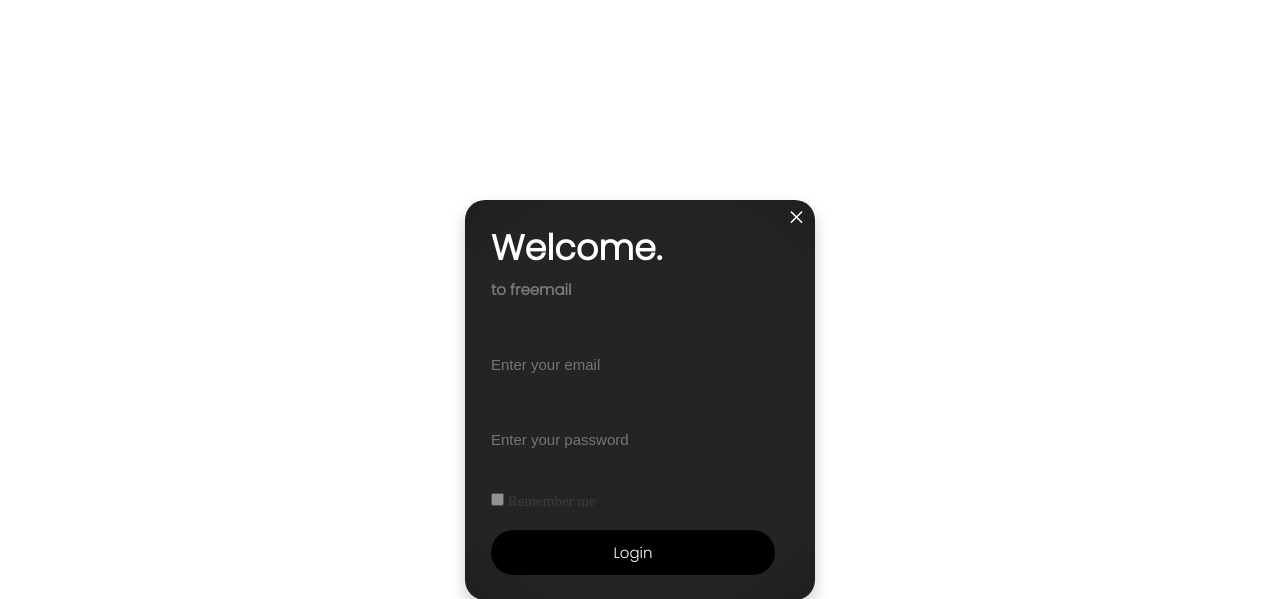
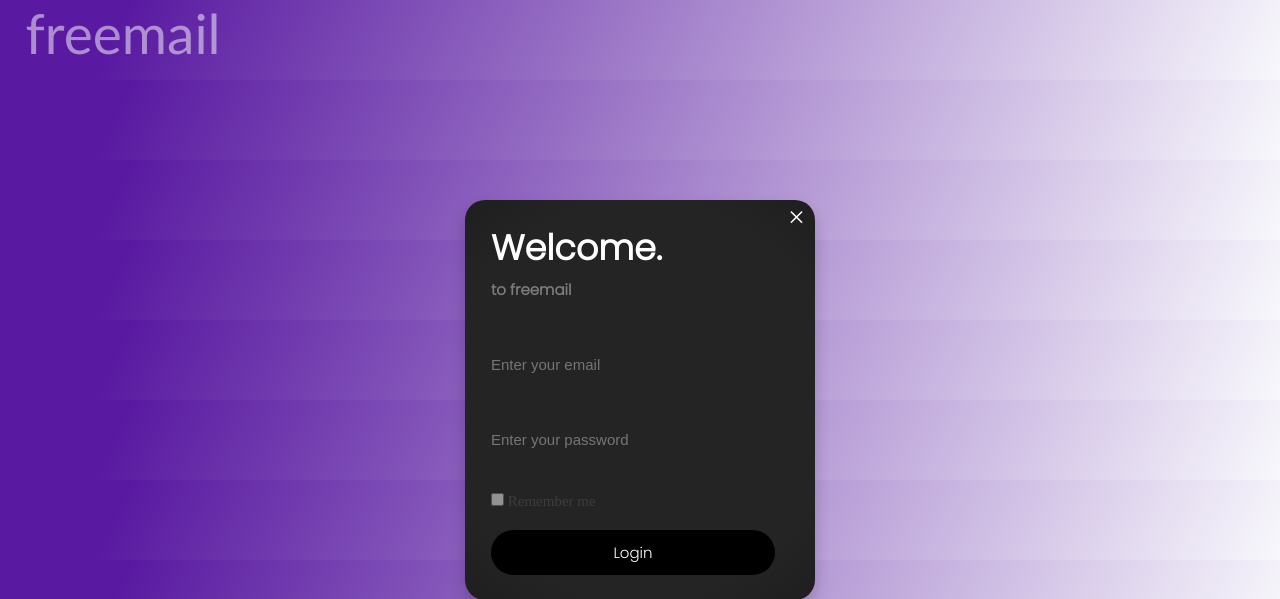
Before and after one commit to anwyko/freemail, a Flask app: page /login in a window 1280 px wide. Shown: the top 599 px of the page. Run offline with Flask 2, Linux system fonts and the light colour scheme.

Commit message:
css added to login page

```diff
--- a/App/templates/homepage.html
+++ b/App/templates/homepage.html
@@ -111,13 +111,29 @@
 			cursor: pointer;
 		}
 
+    nav{
+      height: 80px;
+    }
 
+    label.logo{
+      margin-left:2%;
+      color: white;
+      font-size: 55px;
+      font-family: 'Gill Sans', 'Gill Sans MT', Calibri, 'Trebuchet MS', sans-serif
+    }
+
+    body{
+      background: linear-gradient(115deg, #591aa1 10%, rgba(156, 145, 207, 0.067));
+    }
 	</style>
 </head>
 
 
 
 <body>
+<nav>
+  <label class="logo">freemail</label>
+</nav>
 <div class="login_popup" id="popup_form">
 	<div class="box">
 		<div class="form">
```
